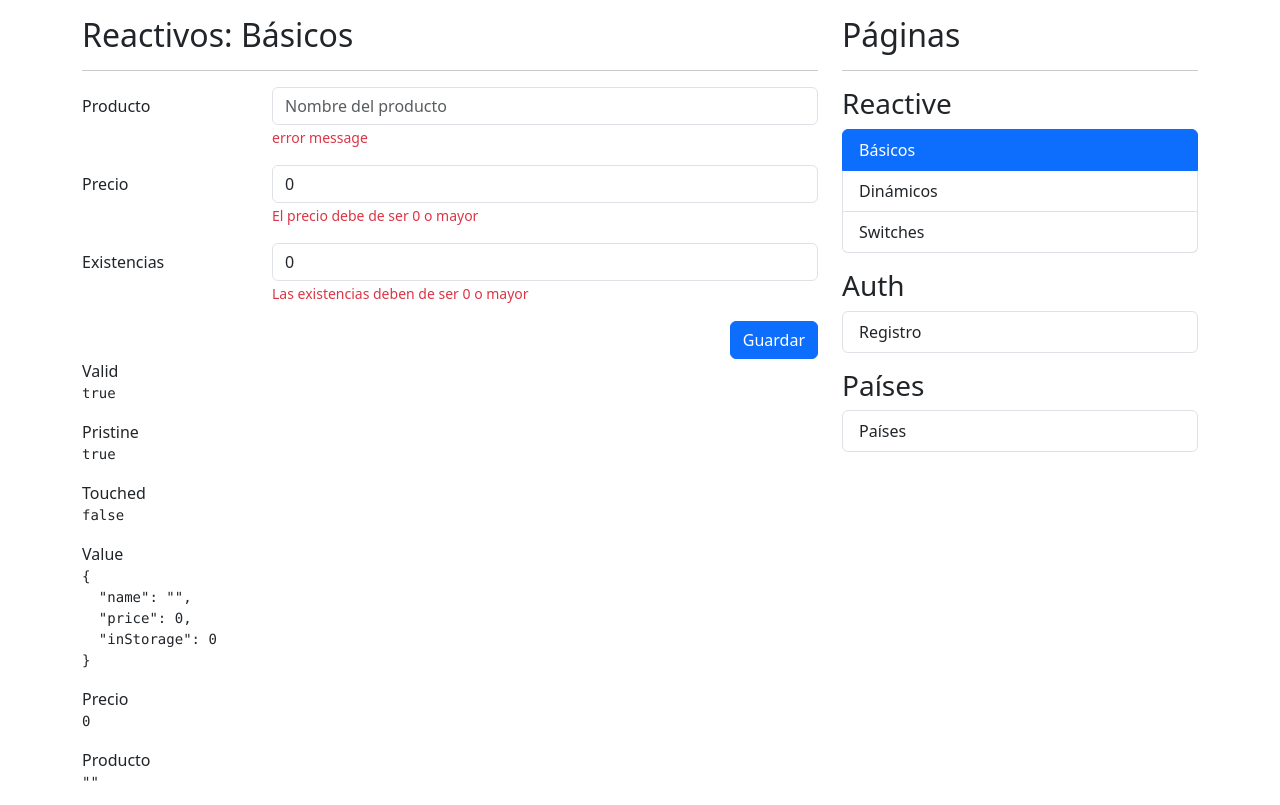
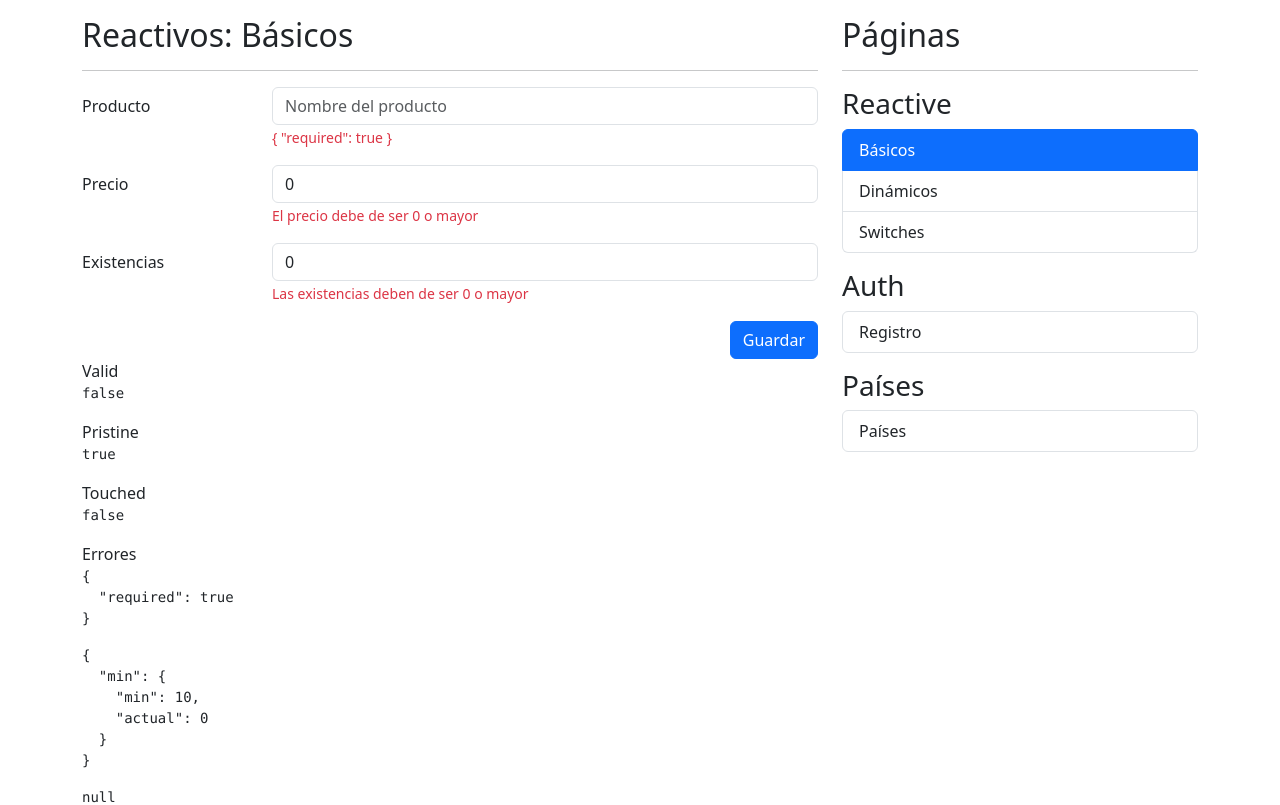
Before and after one commit to TitoCalleros/Ang19_0Exp_Reactive_forms, an Angular app: page /reactive/basic in a window 1280 px wide. Shown: the top 805 px of the page. Built offline with nearby package versions, Linux system fonts and the light colour scheme.

Commit message:
Definición de los validadores para cada campo del formulario. Se muestra mensaje de error en el formulario para el nombre.

```diff
--- a/src/app/reactive/pages/basic-page/basic-page.component.html
+++ b/src/app/reactive/pages/basic-page/basic-page.component.html
@@ -16,10 +16,13 @@
                            formControlName="name"
                            placeholder="Nombre del producto">
 
-                    <span class="form-text text-danger">
-                        <!-- Debe de ser de 3 letras -->
-                        error message
-                    </span>
+                    @if (myForm.controls.name.errors) {
+                      <span class="form-text text-danger">
+                          <!-- Debe de ser de 3 letras -->
+                          {{ myForm.controls.name.errors | json }}
+                      </span>
+
+                    }
                 </div>
             </div>
 
@@ -84,6 +87,11 @@
         <span>Touched</span>
         <pre>{{ myForm.touched| json }}</pre>
 
+        <span>Errores</span>
+        <pre>{{ myForm.controls["name"].errors | json }}</pre>
+        <pre>{{ myForm.controls['price'].errors | json }}</pre>
+        <pre>{{ myForm.controls['inStorage'].errors | json }}</pre>
+
         <span>Value</span>
         <pre>{{ myForm.value| json }}</pre>
 
--- a/src/app/reactive/pages/basic-page/basic-page.component.ts
+++ b/src/app/reactive/pages/basic-page/basic-page.component.ts
@@ -1,6 +1,6 @@
 import { JsonPipe } from '@angular/common';
 import { Component, inject } from '@angular/core';
-import { FormBuilder, FormControl, FormGroup, MinLengthValidator, ReactiveFormsModule, RequiredValidator } from '@angular/forms';
+import { FormBuilder, FormControl, FormGroup, MinLengthValidator, ReactiveFormsModule, RequiredValidator, Validators } from '@angular/forms';
 
 @Component({
   selector: 'app-basic-page',
@@ -18,9 +18,9 @@ export class BasicPageComponent {
   private fb  = inject(FormBuilder);
 
   myForm = this.fb.group({
-    name: ['',  /** Validadores síncronos:  */ [],  /** validadores asíncronos */ [] ],
-    price: [0],
-    inStorage: [0]
+    name: ['',  /** Validadores síncronos:  */ [Validators.required, Validators.minLength(3)],  /** validadores asíncronos */ [] ],
+    price: [0, [Validators.required, Validators.min(10)]],
+    inStorage: [0, [Validators.required, Validators.min(0)]]
   })
 
 }
```
